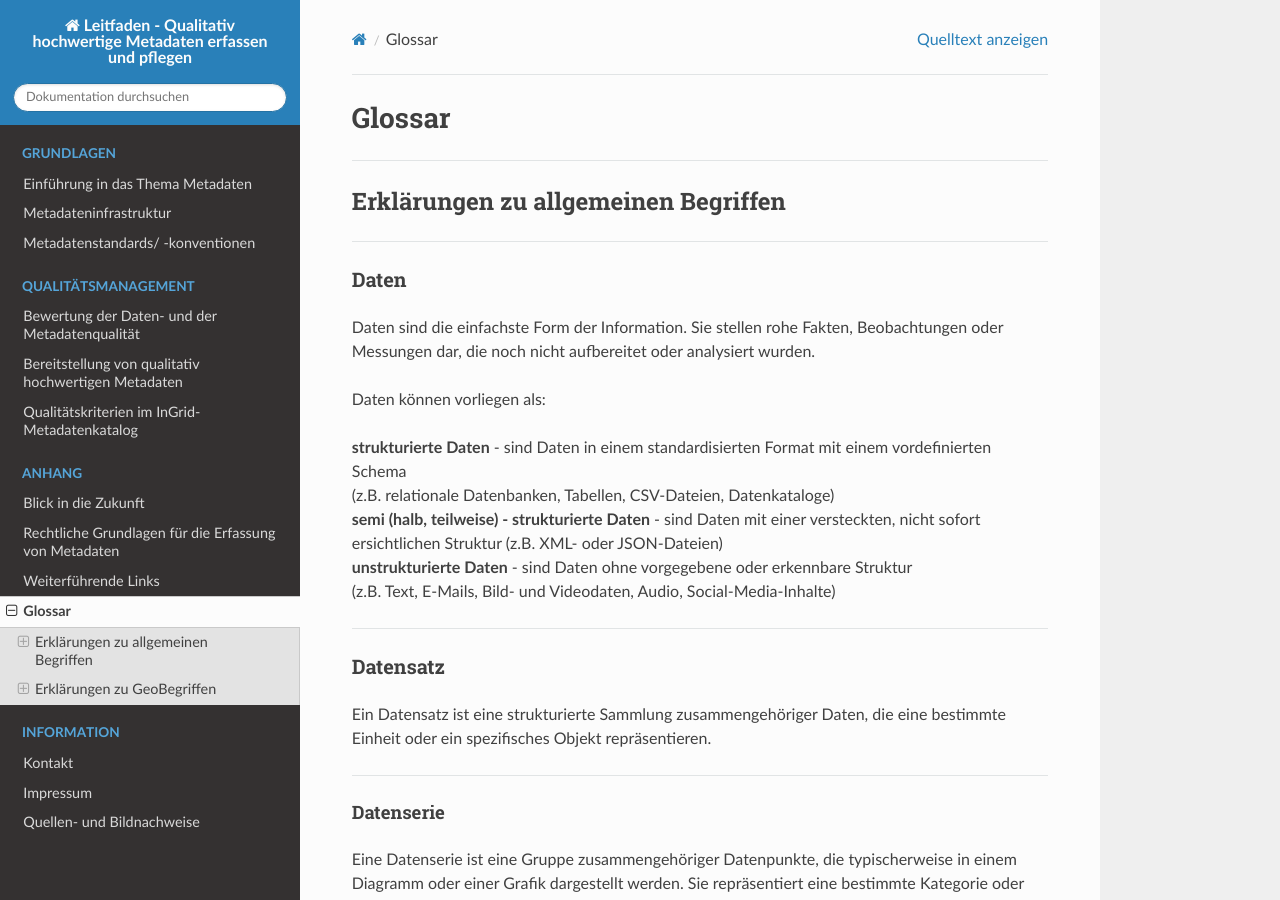
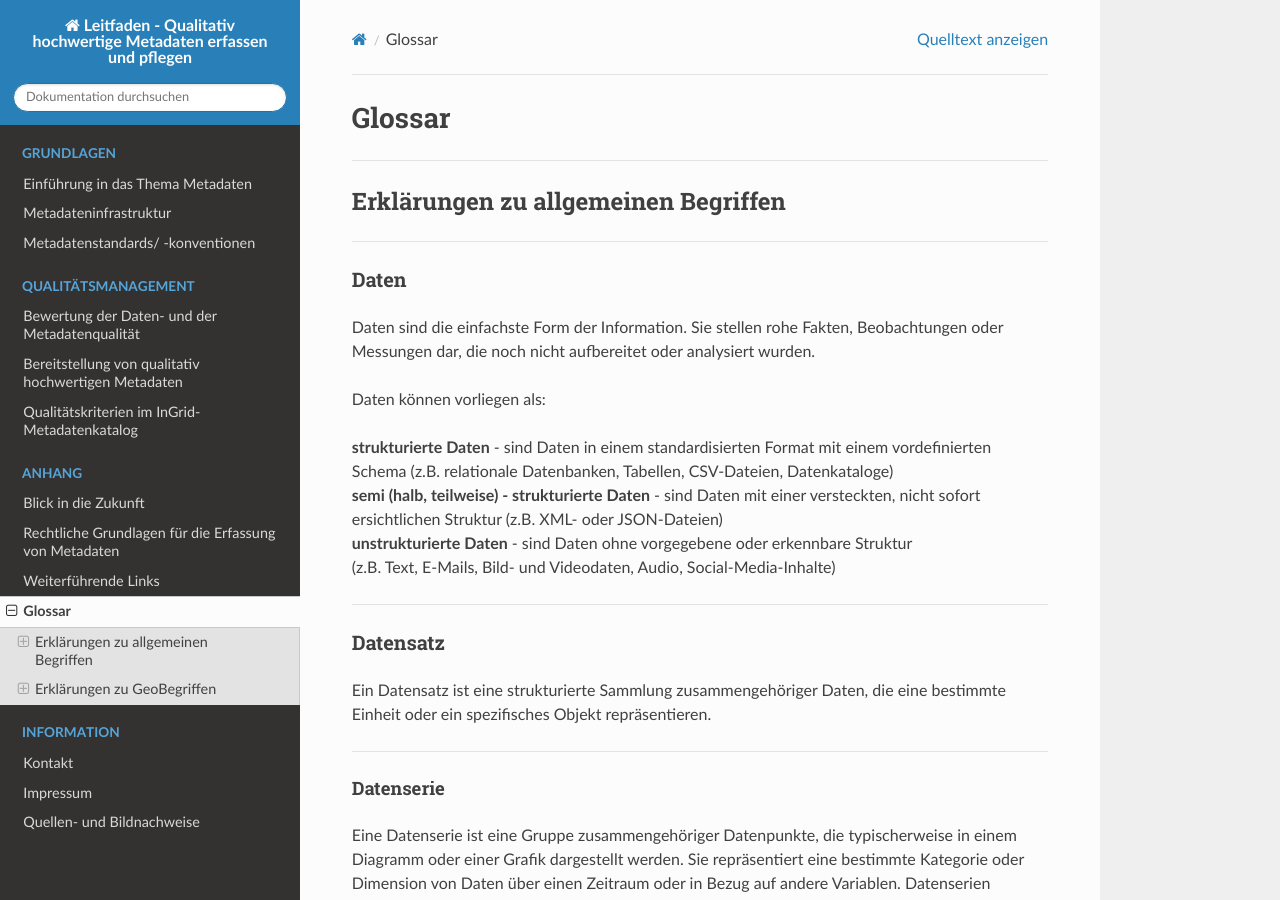
Before and after one commit to tomiwo/ingrid-mdk-st-high-quality-metadata, a Sphinx documentation site: the page built from docs/anhang/wichtige-begriffe.rst, in a window 1280 px wide and 900 px high. Built offline with Sphinx 7.4.7 and the Read the Docs theme 3.1.0, drawn with Linux system fonts in a browser that asks for light colours.

```diff
--- a/docs/anhang/wichtige-begriffe.rst
+++ b/docs/anhang/wichtige-begriffe.rst
@@ -20,8 +20,7 @@ Daten sind die einfachste Form der Information. Sie stellen rohe Fakten, Beobach
 
 Daten können vorliegen als:
 
-| **strukturierte Daten** - sind Daten in einem standardisierten Format mit einem vordefinierten Schema
-| (z.B. relationale Datenbanken, Tabellen, CSV-Dateien, Datenkataloge)
+| **strukturierte Daten** - sind Daten in einem standardisierten Format mit einem vordefinierten Schema (z.B. relationale Datenbanken, Tabellen, CSV-Dateien, Datenkataloge)
 | **semi (halb, teilweise) - strukturierte Daten** - sind Daten mit einer versteckten, nicht sofort ersichtlichen Struktur (z.B. XML- oder JSON-Dateien)
 | **unstrukturierte Daten** - sind Daten ohne vorgegebene oder erkennbare Struktur
 | (z.B. Text, E-Mails, Bild- und Videodaten, Audio, Social-Media-Inhalte)
```
